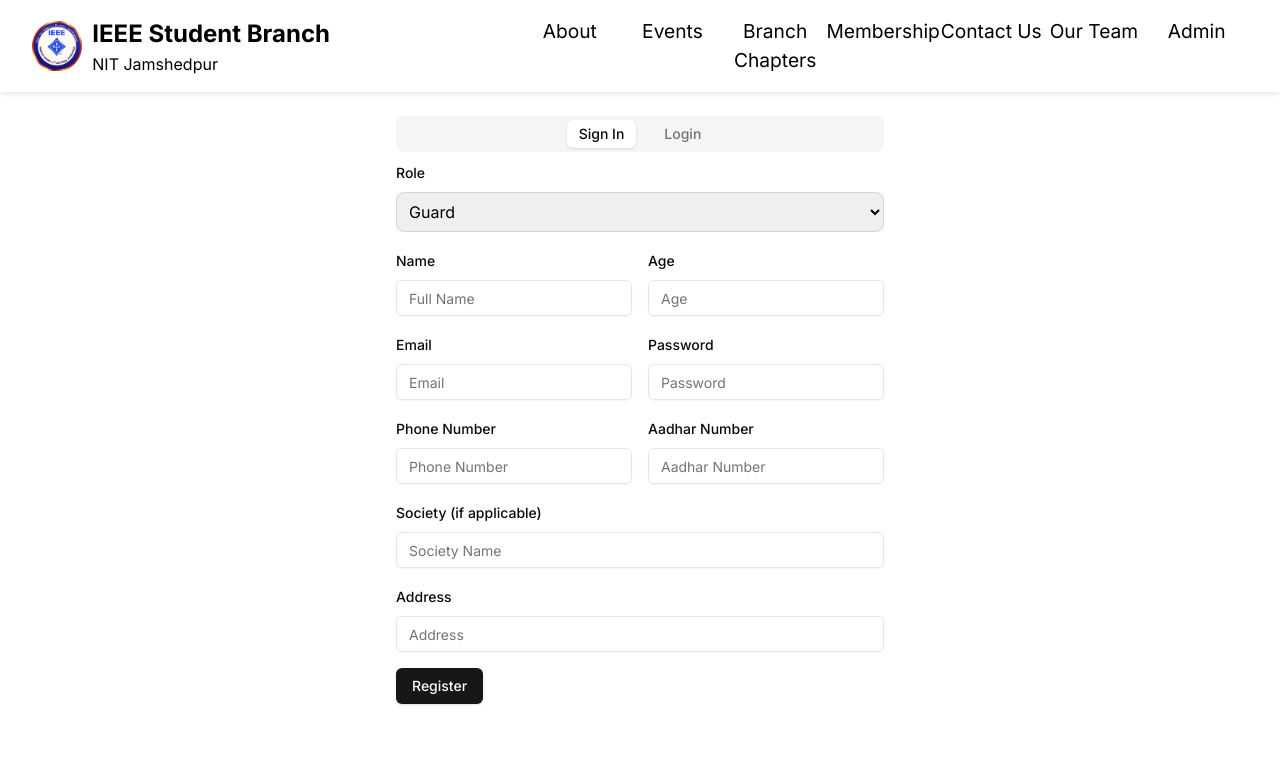
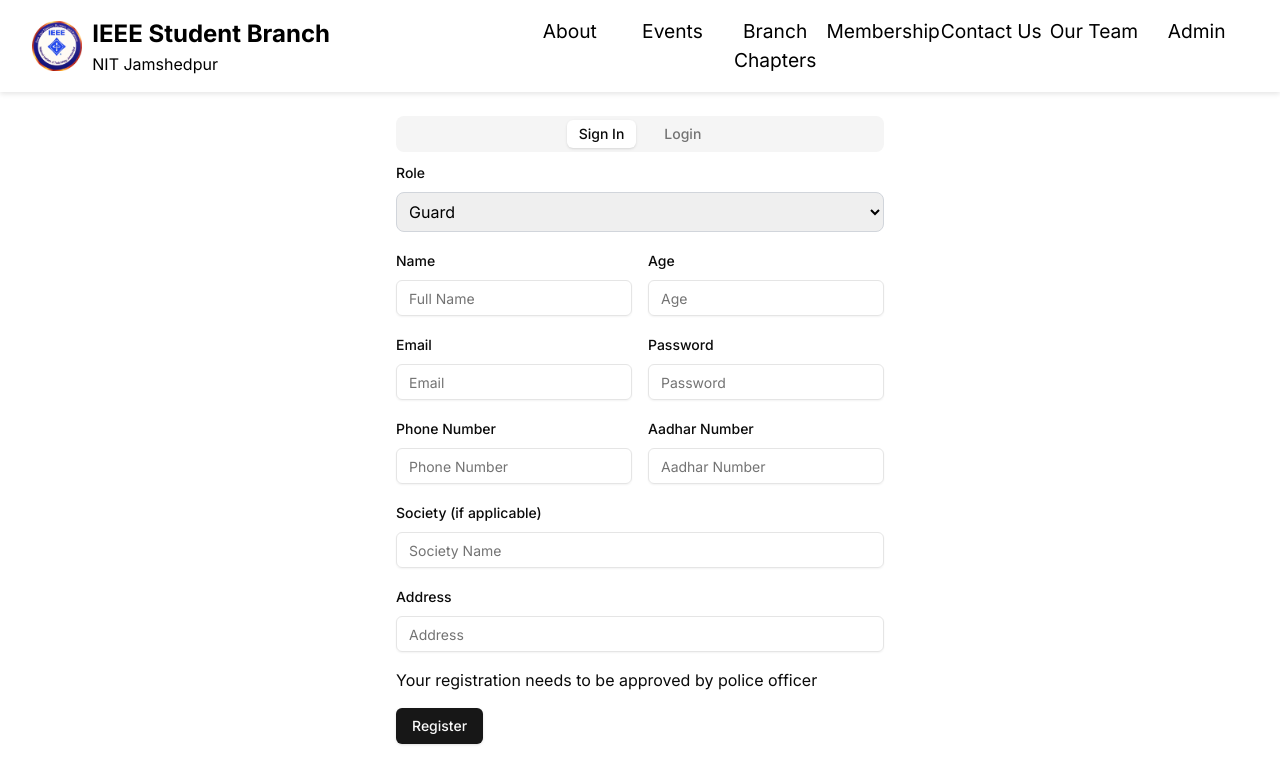
Before and after one commit to Somesh0001/The_Commit_Crew, a Next.js app: page /signin in a window 1280 px wide. Shown: the top 784 px of the page. Built offline with nearby package versions, Linux system fonts and the light colour scheme.

Commit message:
Approving feature added

```diff
--- a/app/api/auth/[...nextauth]/options.ts
+++ b/app/api/auth/[...nextauth]/options.ts
@@ -23,7 +23,6 @@ export const options: NextAuthOptions = {
                 password: { label: "Password:", type: "password", placeholder: "your-awesome-password" }
             },
             async authorize(credentials) {
-
                 await connectDB();
                 const user = await User.findOne({ email: credentials?.email });
 
@@ -31,6 +30,9 @@ export const options: NextAuthOptions = {
                     throw new Error("User not found. Please register first.");
                 }
 
+                if (!user.approved) {
+                    throw new Error("Your account is not approved yet. Please contact admin.");
+                }
 
                 if (credentials?.password !== user.password) {
                     throw new Error("Invalid credentials");
--- a/app/signin/page.tsx
+++ b/app/signin/page.tsx
@@ -36,6 +36,7 @@ const formSchema = z.object({
     .optional(),
   email: z.string().email(),
   password: z.string().min(6, "Password must be at least 6 characters"),
+  approved: z.boolean().default(false),
 });
 const SignIn = () => {
   const [email, setEmail] = useState("");
@@ -52,13 +53,22 @@ const SignIn = () => {
     });
 
     if (res?.error) {
-      setError("Invalid username or password");
+      console.log("Error : " , res.error)
+      setError(res.error);
+
+      setTimeout(() => {
+        setError(null);
+      }, 5000);
     } else if (res?.url) {
       router.push(res.url);
     }
   };
   const form = useForm<z.infer<typeof formSchema>>({
     resolver: zodResolver(formSchema),
+    defaultValues: {
+      role: "guard",
+      approved:false ,
+    }
   });
   const onSubmit = async (data: any) => {
     console.log("Form submitted", data);
@@ -79,6 +89,7 @@ const SignIn = () => {
       console.error("Error registering user:", error);
     }
   };
+  const role = form.watch("role");
   return (
     <div className="flex justify-center">
       <Tabs defaultValue="signin">
@@ -239,6 +250,17 @@ const SignIn = () => {
                   </FormItem>
                 )}
               />
+              <div>
+                {role === "society_owner" && (
+                  <p> Your registration needs to be approved by police officer </p>
+                )}
+                { role === "guard"   && (
+                  <p> Your registration needs to be approved by police officer </p>
+                )}
+                 {role === "field_visitor"    && (
+                  <p> Your registration needs to be approved by society owner </p>
+                )}
+              </div>
               <Button type="submit">Register</Button>
             </form>
           </Form>
--- a/models/Roles.ts
+++ b/models/Roles.ts
@@ -14,6 +14,7 @@ const UserSchema = new mongoose.Schema(
     aadhar: { type: String, required: true },
     society: { type: String, default: "" },
     address: { type: String, required: true },
+    approved: {type: Boolean, required: true},
   },
   { timestamps: true }
 );
```
